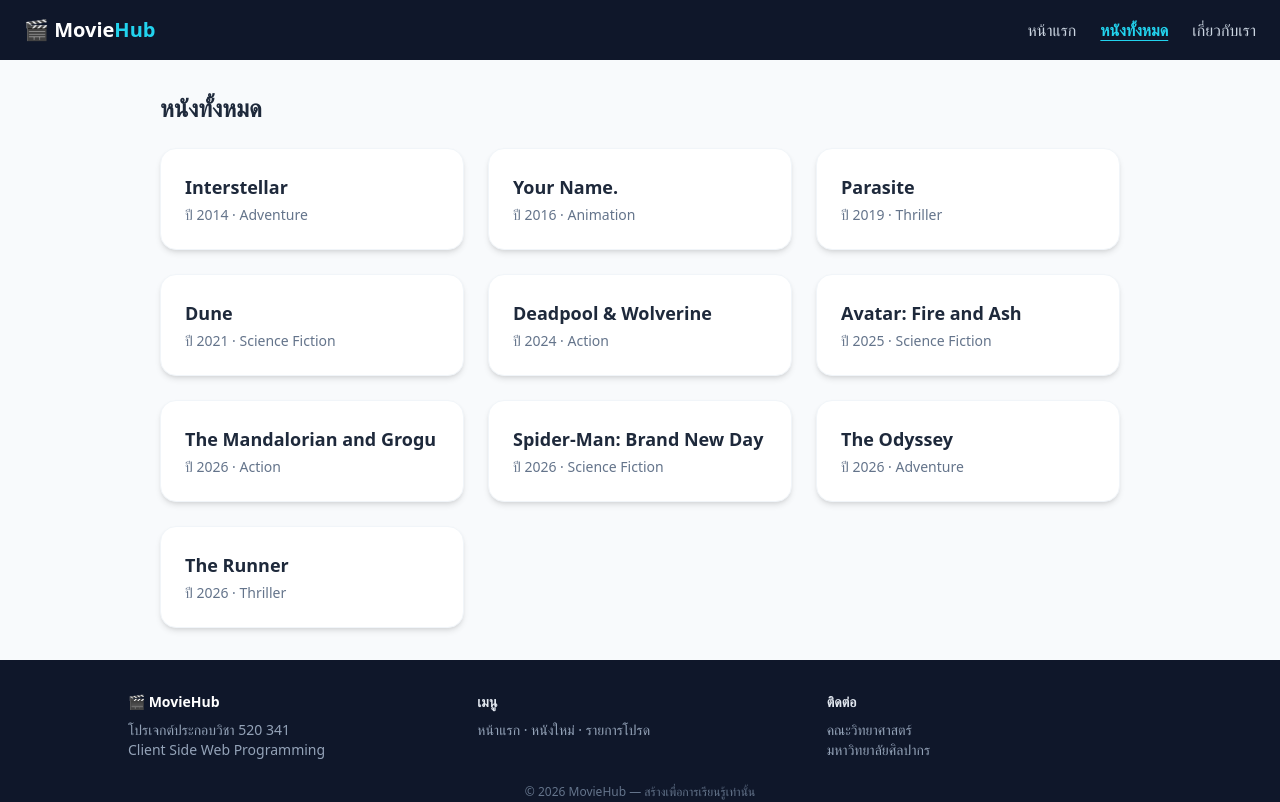
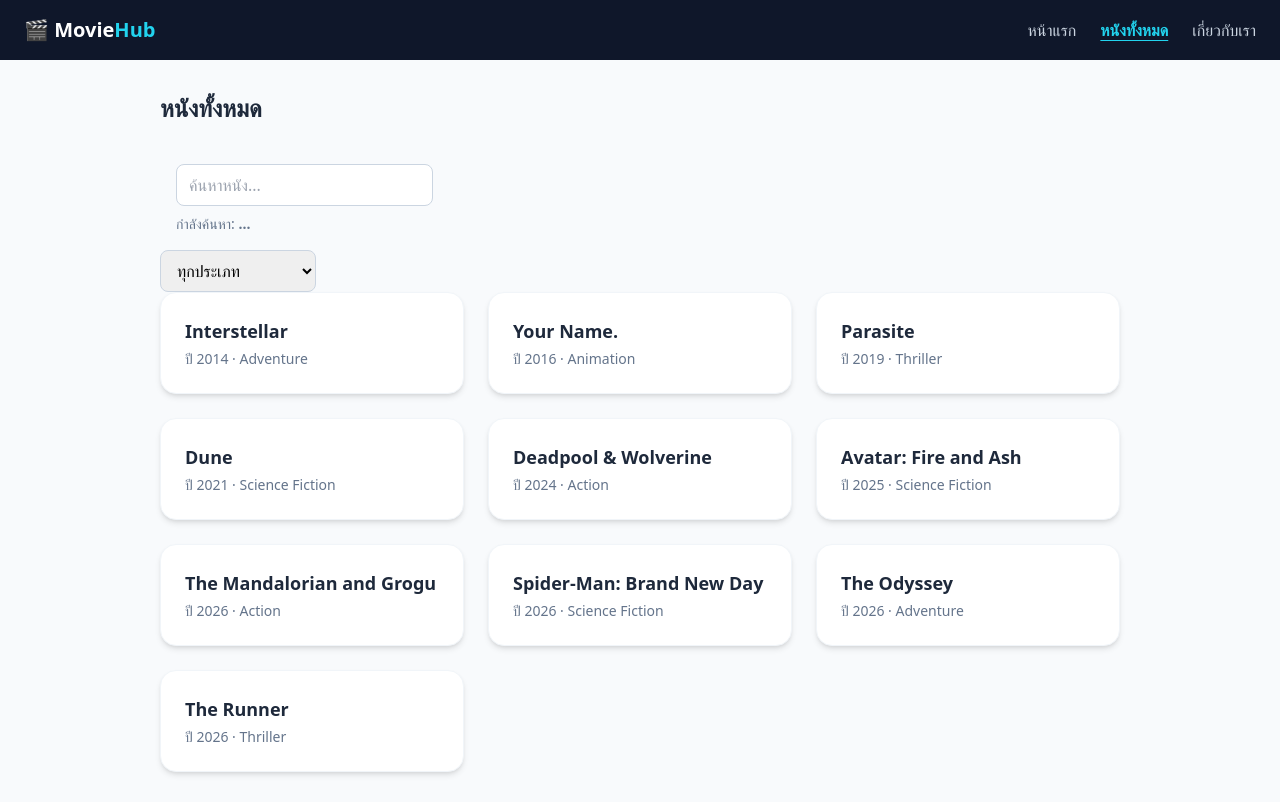
Before and after one commit to 670710736/feapp-670710736, a React (Create React App) app in the folder profile-cards/: page /movies in a window 1280 px wide. Shown: the top 802 px of the page. Built offline with nearby package versions, Linux system fonts and the light colour scheme.

Commit message:
box&state

```diff
--- a/profile-cards/src/page/MovieDetail.jsx
+++ b/profile-cards/src/page/MovieDetail.jsx
@@ -1,6 +1,6 @@
 import { useParams, Link } from 'react-router-dom';
 import { movies } from '../data/data';
-
+import ReviewForm from '../components/reviewform';
 function MovieDetail() {
   const { id } = useParams();                       // อ่านค่าจาก URL (ได้เป็น string!)
   const movie = movies.find(m => m.id === Number(id));
@@ -14,6 +14,9 @@ function MovieDetail() {
       <h1 className="text-3xl font-bold text-slate-800">{movie.title}</h1>
       <p className="mt-1 text-slate-500">ปี {movie.year} · {movie.genre}</p>
       <p className="mt-4 leading-relaxed text-slate-700">{movie.detail}</p>
+      <div className="mt-4">
+          <ReviewForm key={movie.id} movieTitle={movie.title} />
+      </div>
       <Link to="/movies"
             className="mt-6 inline-block rounded-lg bg-cyan-600 px-4 py-2
                        font-semibold text-white hover:bg-cyan-700 transition">
--- a/profile-cards/src/page/Movies.jsx
+++ b/profile-cards/src/page/Movies.jsx
@@ -1,11 +1,28 @@
+import { useState } from 'react';
 import { Link } from 'react-router-dom';
 import { movies } from '../data/data';
+import SearchBox from '../components/searchbox';
+import GenreBox from '../components/genrebox';
+
+const GENRES = [...new Set(movies.map(m => m.genre))];  // ดึง genre ที่ไม่ซ้ำกัน
+
 function Movies() {
+  const [query, setQuery] = useState('');
+  const [genre, setGenre] = useState('all');
+
+  //const shown = movies.filter(m => m.title.toLowerCase().includes(query.toLowerCase()));
+  const q = query.trim().toLowerCase();
+  const shown = movies.filter(m =>
+    m.title.toLowerCase().split(' ').some(word => word.startsWith(q)) && (genre === 'all' || m.genre === genre));  // แยกคำแล้วตรวจสอบทีละคำ
+
   return (
     <div className="mx-auto max-w-5xl p-8">
       <h1 className="mb-6 text-2xl font-bold text-slate-800">หนังทั้งหมด</h1>
+      <SearchBox query={query} setQuery={setQuery} />
+      <GenreBox genre={genre} onGenreChange={setGenre} genres={GENRES} />
+
       <div className="grid grid-cols-1 gap-6 md:grid-cols-2 lg:grid-cols-3">
-        {movies.map(m => (
+        {shown.map(m => (
           <Link key={m.id} to={`/movies/${m.id}`}
                 className="rounded-2xl border border-slate-100 bg-white p-6 shadow-md
                            transition hover:-translate-y-1 hover:shadow-xl">
```
